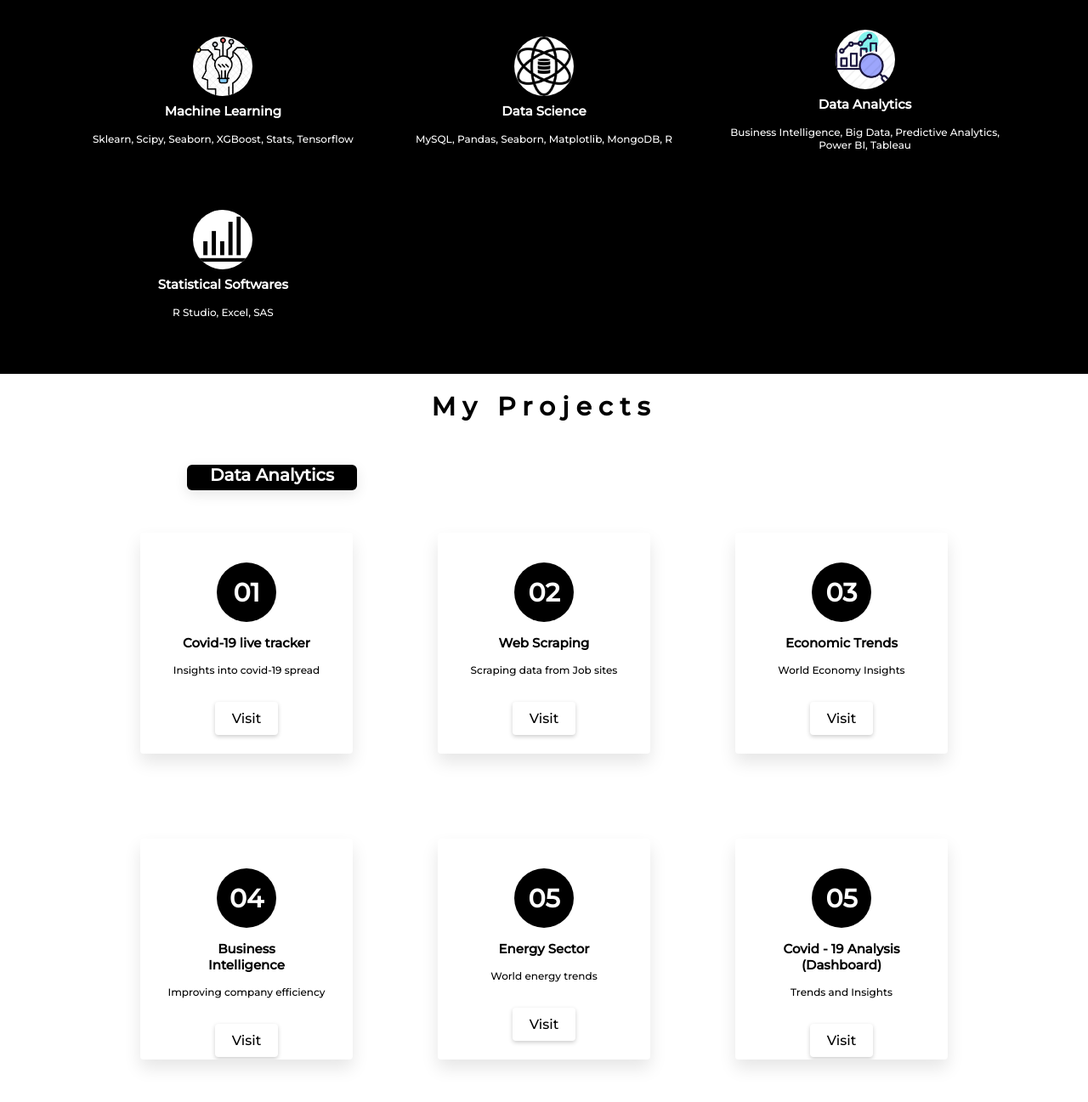
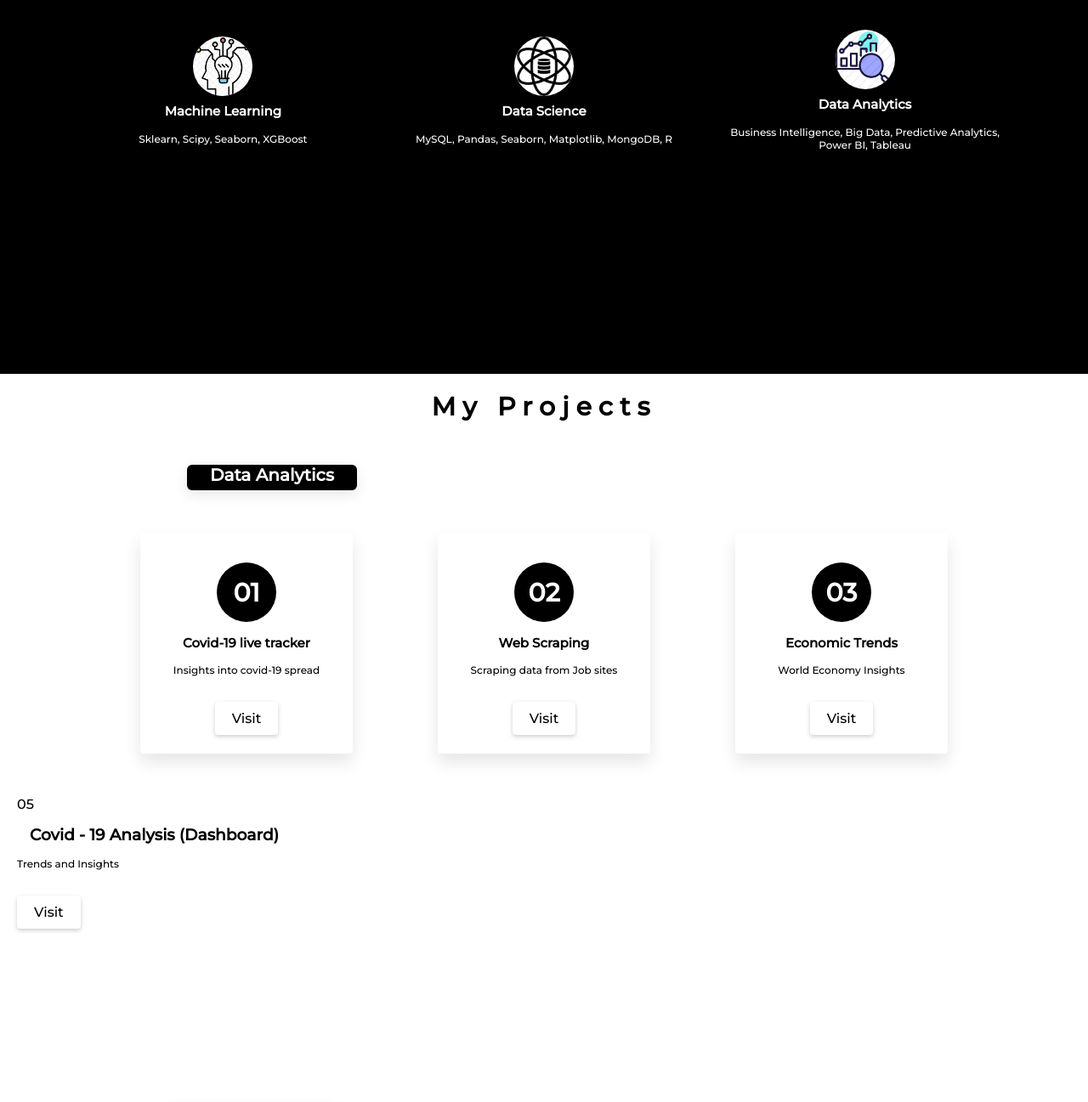
Before and after one commit to aswin-nair/aswin-portfolio, a plain HTML site: page index.html in a window 1280 px wide. Shown: the part 1049-2346 px from the top of the page at 85% size. Drawn offline with Linux system fonts and the light colour scheme.

Commit message:
Update index.html

```diff
--- a/index.html
+++ b/index.html
@@ -45,7 +45,7 @@
 						</div>
 						<h3>Machine Learning</h3>
 					</div>
-					<p class="nin">Sklearn, Scipy, Seaborn, XGBoost, Stats, Tensorflow</p>
+					<p class="nin">Sklearn, Scipy, Seaborn, XGBoost</p>
 				</div>
 				<div class="skill-box">
 					<div class="skill-title">
@@ -74,7 +74,7 @@
 					</div>
 					<p class="nin">Html, CSS, Bootstrap, Python</p>
 				</div> -->
-				<div class="skill-box">
+				<!-- <div class="skill-box">
 					<div class="skill-title">
 						<div class="img1">
 							<img class="image2" src="stats.png" class="skill-icon">
@@ -82,7 +82,7 @@
 						<h3>Statistical Softwares</h3>
 					</div>
 					<p class="nin">R Studio, Excel, SAS</p>
-				</div>
+				</div> -->
 			</div>
 		</div>
 	</div>
@@ -121,21 +121,21 @@
 	    			<a class="nnn" href=""> Visit</a>
 	    		</div>
 	    	</div>
-	    	<div class="box">
+	    	<!-- <div class="box">
 	    		<div class="icon"> 04 </div>
 	    		<div class="content">
 	    			<h3 style="margin: 15px">Business Intelligence</h3>
 	    			<p style="margin-bottom: 10px" class="kkk">Improving company efficiency</p>
 	    			<a class="nnn" href=""> Visit</a>
-	    		</div>
+	    		</div> -->
 	    	</div>
-	    	<div class="box">
+	    	<!-- <div class="box">
 	    		<div class="icon"> 05 </div>
 	    		<div class="content">
 	    			<h3 style="margin: 15px" class="anim">Energy Sector</h3>
 	    			<p style="margin-bottom: 10px" class="kkk">World energy trends</p>
 	    			<a class="nnn" href=""> Visit</a>
-	    		</div>
+	    		</div> -->
 	    	</div>
 	    	<div class="box">
 	    		<div class="icon"> 05 </div>
@@ -150,7 +150,7 @@
 	    <div class="subheadbox">
     			<h3 class="subhead"> Machine Learning</h3>
     		</div>
-    	</div>
+    	<!-- </div>
 	    <div class="container2">
 	    	<div class="box">
 	    		<div class="icon"> 01 </div>
@@ -158,7 +158,7 @@
 	    			<h3 style="margin: 15px">Credit Risk</h3>
 	    			<p style="margin-bottom: 10px"  class="kkk"> Likelihood of default on loans</p>
 	    			<a class="nnn"  href=""> Visit</a>
-	    		</div>
+	    		</div> -->
 	    	</div>
 	    	<div class="box">
 	    		<div class="icon"> 02 </div>
@@ -168,21 +168,21 @@
 	    			<a class="nnn"  href=""> Visit</a>
 	    		</div>
 	    	</div>
-	    	<div class="box">
+	    	<!-- <div class="box">
 	    		<div class="icon"> 03 </div>
 	    		<div class="content">
 	    			<h3 style="margin: 15px">Facebook Sellers</h3>
 	    			<p style="margin-bottom: 10px" class="kkk">Cluster Analysis of Facebook Sellers</p>
 	    			<a class="nnn" href=""> Visit</a>
-	    		</div>
+	    		</div> -->
 	    	</div>
-	    	<div class="box">
+	    	<!-- <div class="box">
 	    		<div class="icon"> 04 </div>
 	    		<div class="content">
 	    			<h3 style="margin: 15px">Finance</h3>
 	    			<p style="margin-bottom: 10px" class="kkk">Clustering Transactions</p>
 	    			<a class="nnn" href=""> Visit</a>
-	    		</div>
+	    		</div> -->
 	    	</div>
 	    	<div class="box">
 	    		<div class="icon"> 05 </div>
@@ -192,13 +192,13 @@
 	    			<a class="nnn" href="https://github.com/aswin-nair/House-Price-Prediction-EDA/tree/main/House%20Price%20Prediction"> Visit</a>
 	    		</div>
 	    	</div>
-	    	<div class="box">
+	    	<!--<div class="box">
 	    		<div class="icon"> 06 </div>
 	    		<div class="content">
 	    			<h3 style="margin: 15px">Stock Price</h3>
 	    			<p style="margin-bottom: 10px" class="kkk">Time series </p>
 	    			<a class="nnn" href="www.google.com"> Visit</a>
-	    		</div>
+	    		</div> -->
 	    	</div>
 	    </div>
 	<div class="container3">
```
